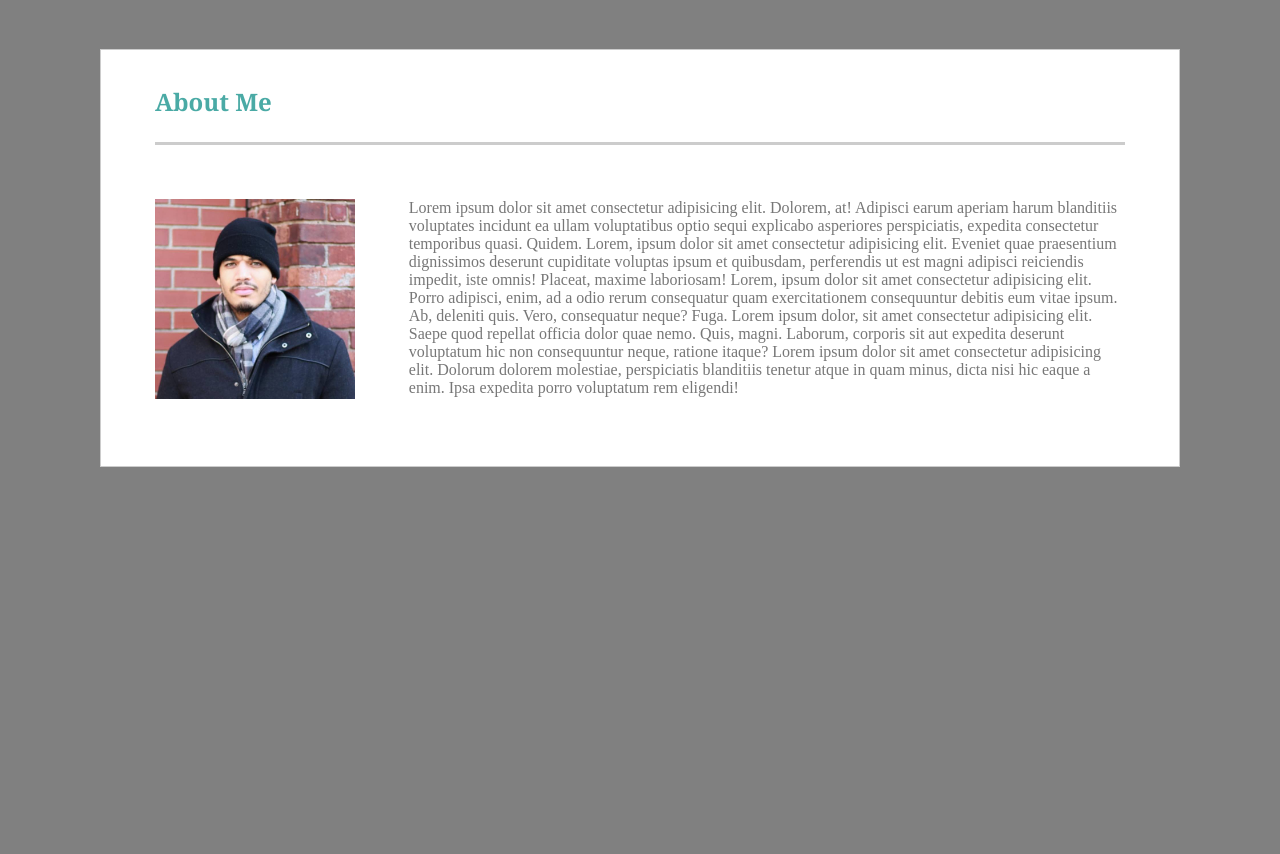
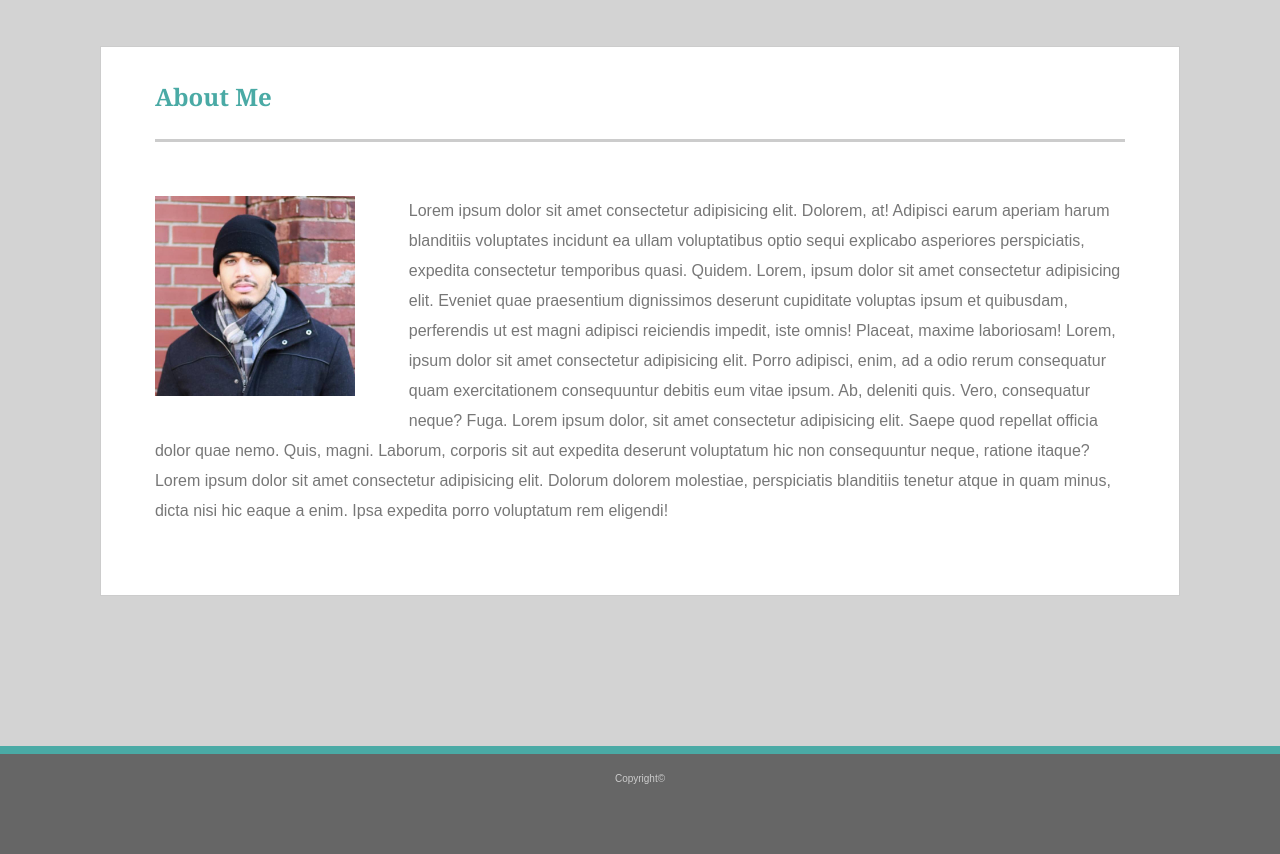
Before and after one commit to jav1ts/Basic-Portfolio, a plain HTML site: page index.html in a window 1280 px wide. Shown: the part 116-970 px from the top of the page. Before the commit the page ends 800 px from the top, so only its background shows below. Drawn offline with Linux system fonts and the light colour scheme.

Commit message:
updated footer

```diff
--- a/assets/css/style.css
+++ b/assets/css/style.css
@@ -1,7 +1,10 @@
 body {
-    background-color: grey;
+    background-color: lightgrey;
     margin: 0;
     color: #777777;
+    font-family: 'Arial', Helvetica Neue, Helvetica, sans-serif;
+    font-size: 16px;
+    line-height: 30px;
 }
 
 h1, h2, h3 {
@@ -13,8 +16,6 @@ h1, h2, h3 {
     height: auto;
     overflow: auto;
     width: 100%;
-    font-family: 'Arial', Helvetica Neue, Helvetica, sans-serif;
-    font-size: 16px;
     background-color: #ffffff;
     border-bottom: 2px #cccccc solid;
     margin-bottom: 50px;
@@ -72,9 +73,24 @@ h1, h2, h3 {
     width: 200px;
     height: 200px;
     background-color: black;
-    margin:  0% 5%;
+    margin:  0% 5% 2% 5%;
 }
 
 .text-spacing {
     margin: 5%;
 }
+
+footer {
+    border-top: 8px #4aaaa5 solid;
+    background-color: #666666;
+    margin-top: 150px;
+    height: 100px;
+    float: bottom;
+    vertical-align: text-bottom;
+}
+
+.footer-content {
+    color: #cccccc;
+    text-align: center;
+    font-size: 10px;
+}
--- a/index.html
+++ b/index.html
@@ -37,6 +37,10 @@
 
     </main>
 
+    <footer>
+        <p class="footer-content">Copyright©</p>
+    </footer>
+
 
 
 </body>
```
